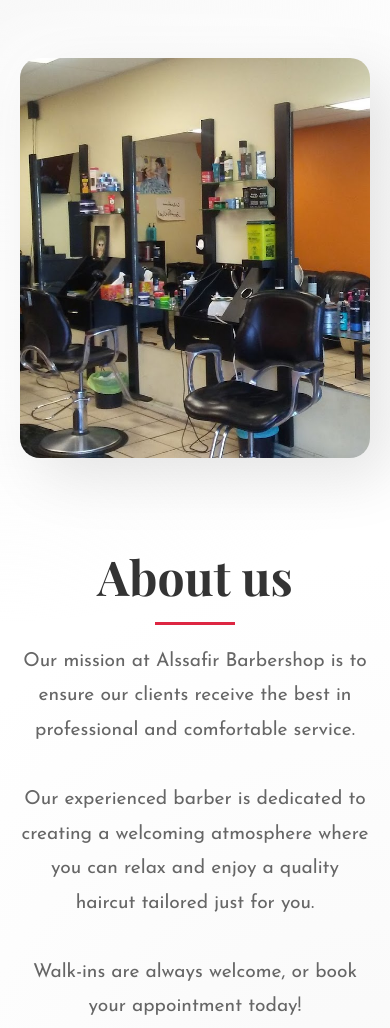
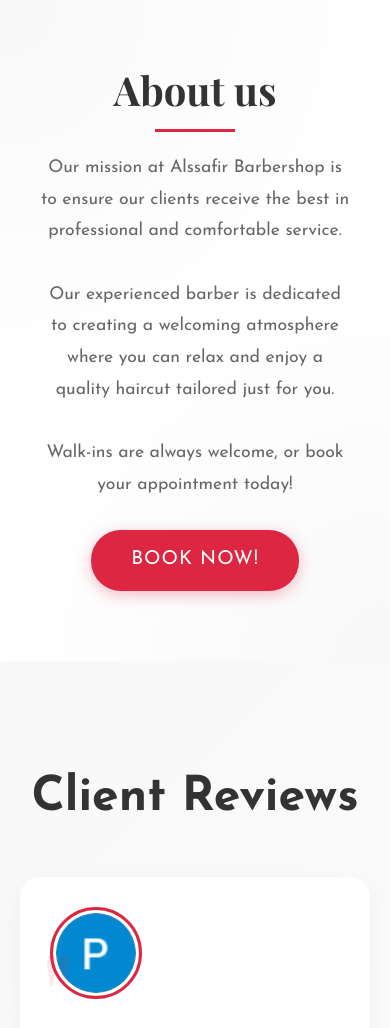
Before and after one commit to HehLul/AlssafirBarber, a plain HTML site: page index.html in a window 390 px wide. Shown: the part 1006-2034 px from the top of the page. Drawn offline with nearby package versions, Linux system fonts and the light colour scheme.

Commit message:
Edited About css. No photo in mobile.

```diff
--- a/styles/about.css
+++ b/styles/about.css
@@ -70,3 +70,32 @@
   color: #666;
   margin-bottom: 30px;
 }
+
+/* Mobile Styles */
+@media (max-width: 768px) {
+  .barber-photo {
+    display: none; /* Hide the image on mobile */
+  }
+
+  .about-content {
+    gap: 20px;
+    padding: 0 20px;
+  }
+
+  .about-text {
+    text-align: center;
+  }
+
+  .about-text h3 {
+    font-size: 2.5rem;
+  }
+
+  .about-text h3::after {
+    left: 50%;
+    transform: translateX(-50%);
+  }
+
+  .about-text p {
+    font-size: 1.1rem;
+  }
+}
```
